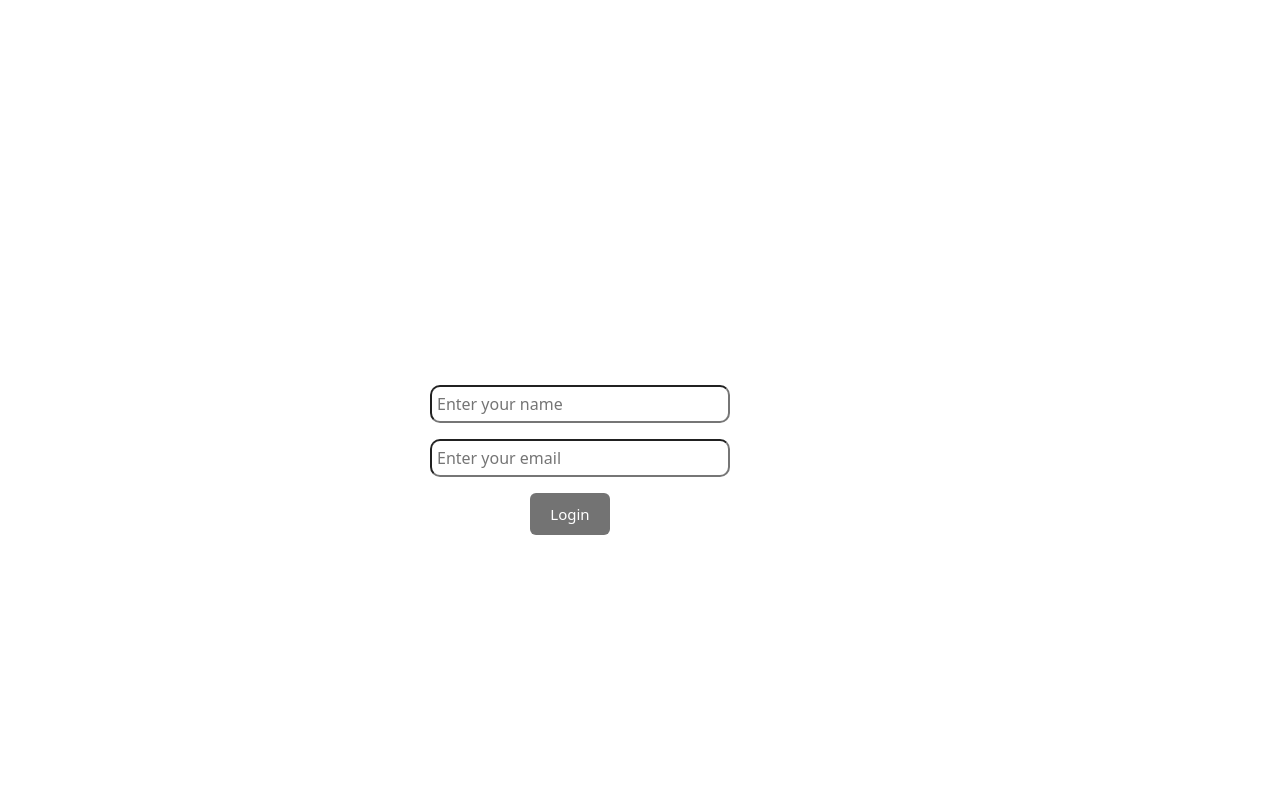
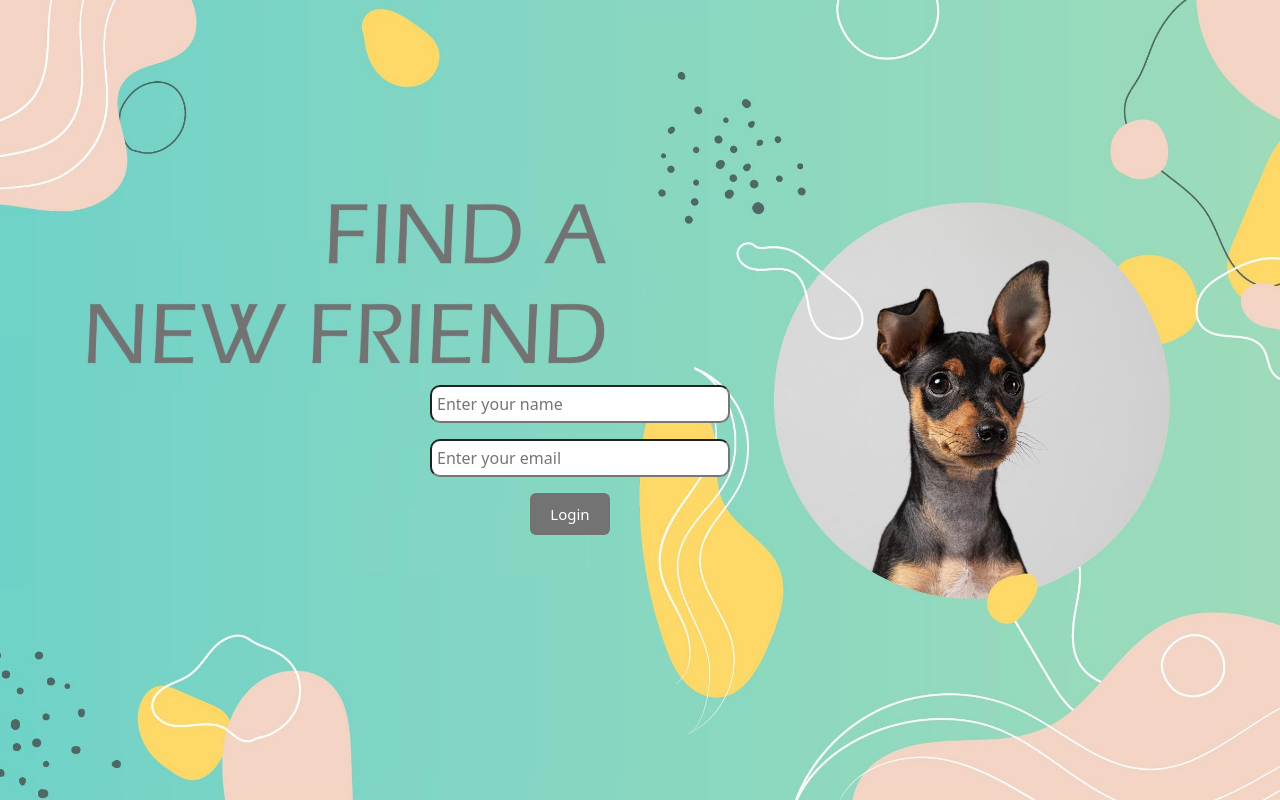
Before and after one commit to Modividhi16/Fetch-ShelterDog-Exercise, a plain HTML site: page index.html in a window 1280 px wide. Drawn offline with nearby package versions, Linux system fonts and the light colour scheme; the site is published under a folder, as on GitHub Pages, so addresses that start at the root find nothing.

Commit message:
updated image path

```diff
--- a/css/style.css
+++ b/css/style.css
@@ -1,6 +1,6 @@
 /* Apply a background image for the login page */
 body {
-    background-image: url('/images/login.jpg'); /* Replace with your background image URL */
+    background-image: url('../images/login.jpg'); /* Replace with your background image URL */
     background-size: cover;
     background-position: center;
     height: 100vh;
```
